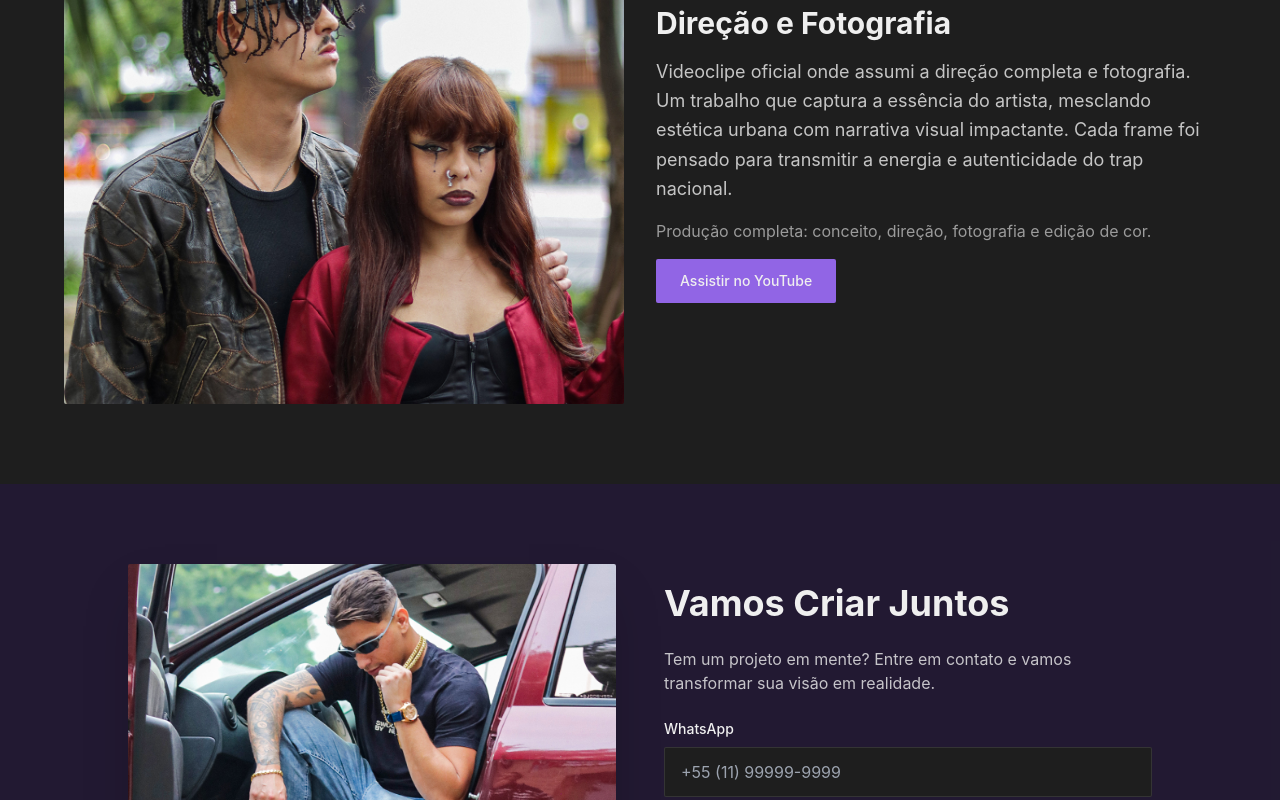
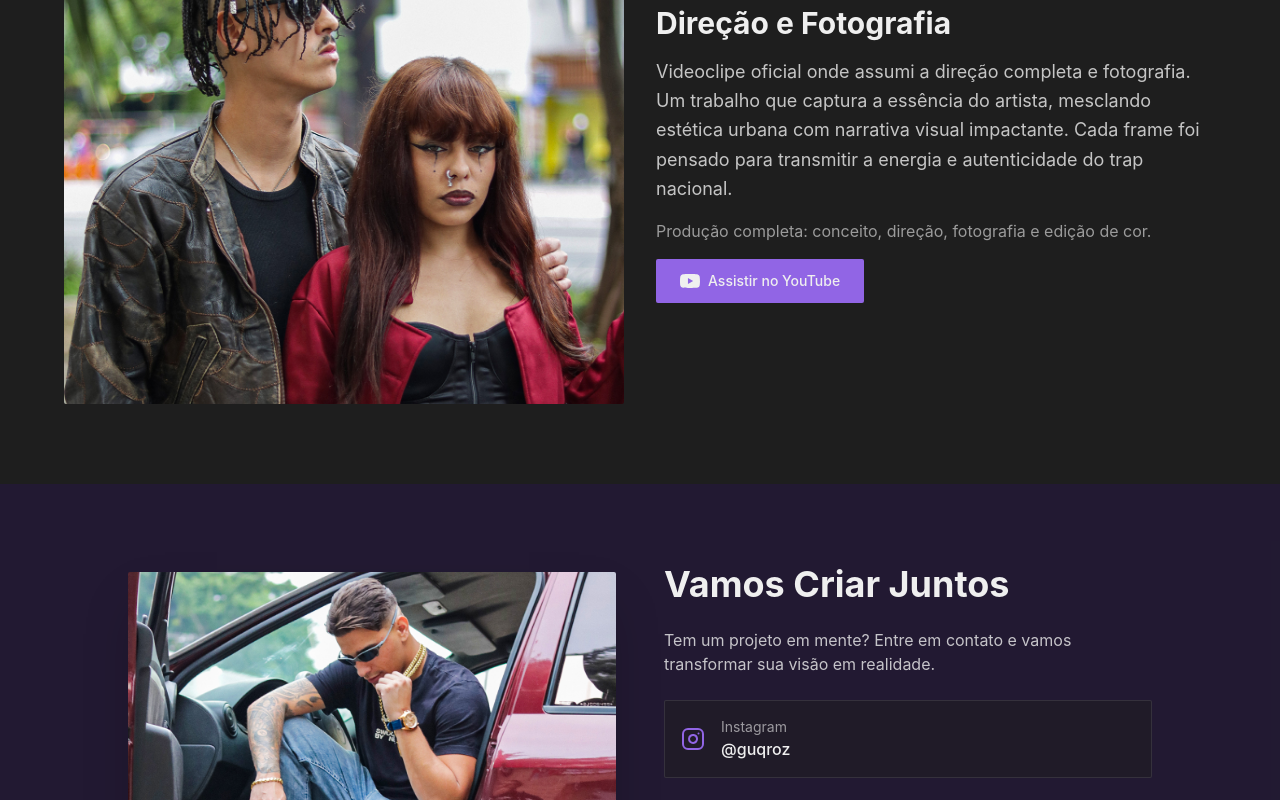
Before and after one commit to sileo18/landing-page-gu, a React (Vite) app: page / in a window 1280 px wide. Shown: the part 2000-2800 px from the top of the page. Built offline with nearby package versions, Linux system fonts and the light colour scheme.

Commit message:
Refactor: Improve layout and contact section

```diff
--- a/src/App.jsx
+++ b/src/App.jsx
@@ -76,7 +76,7 @@
             <img
               src="/assets/HERO.jpg"
               alt="Fotografia Principal"
-              className="w-full h-[500px] object-cover object-[center_0%] rounded-sm shadow-2xl"
+              className="w-full h-[600px] object-cover rounded-sm shadow-2xl"
             />
           </div>
         </div>
@@ -148,8 +148,11 @@
                   href="https://www.youtube.com/watch?v=NWwe_jbohLY&list=PLde8dnBAaMVG38H-uI92esOI1dGycCOoR&pp=gAQB"
                   target="_blank"
                   rel="noopener noreferrer"
-                  className="inline-block px-6 py-3 bg-primary-mid hover:bg-alternative transition-colors rounded-sm text-sm font-medium mt-4"
+                  className="inline-flex items-center justify-center gap-2 px-6 py-3 bg-primary-mid hover:bg-alternative transition-colors rounded-sm text-sm font-medium mt-4"
                 >
+                  <svg className="w-5 h-5" fill="currentColor" viewBox="0 0 24 24">
+                    <path d="M23.498 6.186a3.016 3.016 0 0 0-2.122-2.136C19.505 3.545 12 3.545 12 3.545s-7.505 0-9.377.505A3.017 3.017 0 0 0 .502 6.186C0 8.07 0 12 0 12s0 3.93.502 5.814a3.016 3.016 0 0 0 2.122 2.136c1.871.505 9.376.505 9.376.505s7.505 0 9.377-.505a3.015 3.015 0 0 0 2.122-2.136C24 15.93 24 12 24 12s0-3.93-.502-5.814zM9.545 15.568V8.432L15.818 12l-6.273 3.568z"/>
+                  </svg>
                   Assistir no YouTube
                 </a>
               </div>
@@ -175,41 +178,54 @@
           Tem um projeto em mente? Entre em contato e vamos transformar sua visão em realidade.
         </p>
 
-              <form className="space-y-4">
+        <div className="space-y-6">
+          <a
+            href="https://www.instagram.com/guqroz"
+            target="_blank"
+            rel="noopener noreferrer"
+            className="flex items-center gap-4 p-4 bg-primary/50 border border-white/10 rounded-sm hover:border-primary-mid transition-colors group"
+          >
+            <Instagram size={24} className="text-primary-mid flex-shrink-0" />
             <div>
-                  <label className="block text-sm font-medium mb-2">WhatsApp</label>
-                  <input
-                    type="tel"
-                    placeholder="+55 (11) 99999-9999"
-                    className="w-full px-4 py-3 bg-primary border border-white/10 rounded-sm focus:border-primary-mid focus:outline-none transition-colors"
-                  />
+              <p className="text-sm text-white/60">Instagram</p>
+              <p className="font-medium group-hover:text-primary-mid transition-colors">@guqroz</p>
+            </div>
+          </a>
+
+          <a
+            href="https://wa.me/5511999999999"
+            target="_blank"
+            rel="noopener noreferrer"
+            className="flex items-center gap-4 p-4 bg-primary/50 border border-white/10 rounded-sm hover:border-primary-mid transition-colors group"
+          >
+            <svg className="w-6 h-6 text-primary-mid flex-shrink-0" fill="currentColor" viewBox="0 0 24 24">
+              <path d="M17.472 14.382c-.297-.149-1.758-.867-2.03-.967-.273-.099-.471-.148-.67.15-.197.297-.767.966-.94 1.164-.173.199-.347.223-.644.075-.297-.15-1.255-.463-2.39-1.475-.883-.788-1.48-1.761-1.653-2.059-.173-.297-.018-.458.13-.606.134-.133.298-.347.446-.52.149-.174.198-.298.298-.497.099-.198.05-.371-.025-.52-.075-.149-.669-1.612-.916-2.207-.242-.579-.487-.5-.669-.51-.173-.008-.371-.01-.57-.01-.198 0-.52.074-.792.372-.272.297-1.04 1.016-1.04 2.479 0 1.462 1.065 2.875 1.213 3.074.149.198 2.096 3.2 5.077 4.487.709.306 1.262.489 1.694.625.712.227 1.36.195 1.871.118.571-.085 1.758-.719 2.006-1.413.248-.694.248-1.289.173-1.413-.074-.124-.272-.198-.57-.347m-5.421 7.403h-.004a9.87 9.87 0 01-5.031-1.378l-.361-.214-3.741.982.998-3.648-.235-.374a9.86 9.86 0 01-1.51-5.26c.001-5.45 4.436-9.884 9.888-9.884 2.64 0 5.122 1.03 6.988 2.898a9.825 9.825 0 012.893 6.994c-.003 5.45-4.437 9.884-9.885 9.884m8.413-18.297A11.815 11.815 0 0012.05 0C5.495 0 .16 5.335.157 11.892c0 2.096.547 4.142 1.588 5.945L.057 24l6.305-1.654a11.882 11.882 0 005.683 1.448h.005c6.554 0 11.89-5.335 11.893-11.893a11.821 11.821 0 00-3.48-8.413Z"/>
+            </svg>
+            <div>
+              <p className="text-sm text-white/60">WhatsApp</p>
+              <p className="font-medium group-hover:text-primary-mid transition-colors">+55 (11) 99999-9999</p>
+            </div>
+          </a>
+
+          <a
+            href="mailto:contato@exemplo.com"
+            className="flex items-center gap-4 p-4 bg-primary/50 border border-white/10 rounded-sm hover:border-primary-mid transition-colors group"
+          >
+            <svg className="w-6 h-6 text-primary-mid flex-shrink-0" fill="none" stroke="currentColor" viewBox="0 0 24 24">
+              <path strokeLinecap="round" strokeLinejoin="round" strokeWidth={2} d="M3 8l7.89 5.26a2 2 0 002.22 0L21 8M5 19h14a2 2 0 002-2V7a2 2 0 00-2-2H5a2 2 0 00-2 2v10a2 2 0 002 2z" />
+            </svg>
+            <div>
+              <p className="text-sm text-white/60">Email</p>
+              <p className="font-medium group-hover:text-primary-mid transition-colors">contato@exemplo.com</p>
+            </div>
+          </a>
         </div>
 
-                <div>
-                  <label className="block text-sm font-medium mb-2">Email</label>
-                  <input
-                    type="email"
-                    placeholder="seu@email.com"
-                    className="w-full px-4 py-3 bg-primary border border-white/10 rounded-sm focus:border-primary-mid focus:outline-none transition-colors"
-                  />
+        <div className="mt-8 p-4 bg-primary-mid/10 border border-primary-mid/20 rounded-sm">
+          <p className="text-sm text-white/70 italic">
+            "Olá! Vi seu trabalho e gostaria de conversar sobre um projeto. Você tem disponibilidade?"
+          </p>
         </div>
-
-                <div>
-                  <label className="block text-sm font-medium mb-2">Instagram</label>
-                  <input
-                    type="text"
-                    placeholder="@seuinstagram"
-                    className="w-full px-4 py-3 bg-primary border border-white/10 rounded-sm focus:border-primary-mid focus:outline-none transition-colors"
-                  />
-                </div>
-
-                <button
-                  type="submit"
-                  className="w-full px-6 py-3 bg-primary-mid hover:bg-alternative transition-colors rounded-sm text-sm font-medium mt-6"
-                >
-                  Enviar Mensagem
-                </button>
-              </form>
       </div>
     </div>
   </div>
@@ -222,7 +238,7 @@
               <img
                 src="/assets/HERO.jpg"
                 alt="Sobre Mim"
-                className="w-full h-[500px] object-cover object-top rounded-sm shadow-2xl"
+                className="w-full h-[500px] object-cover object-[center_20%] object-top rounded-sm shadow-2xl"
               />
             </div>
 
```
Also changed, not shown: 1 other file (tests, documents, lock files or other folders). Lines whose indentation alone changed are shown as unchanged.
